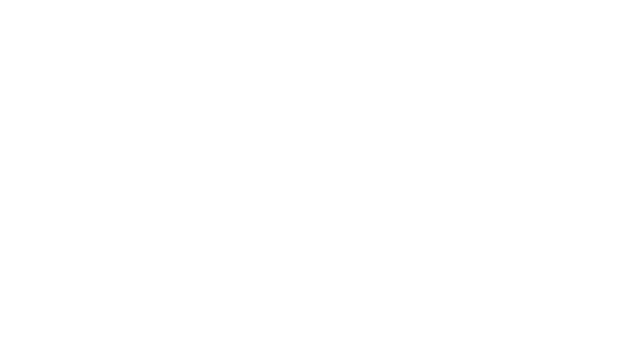
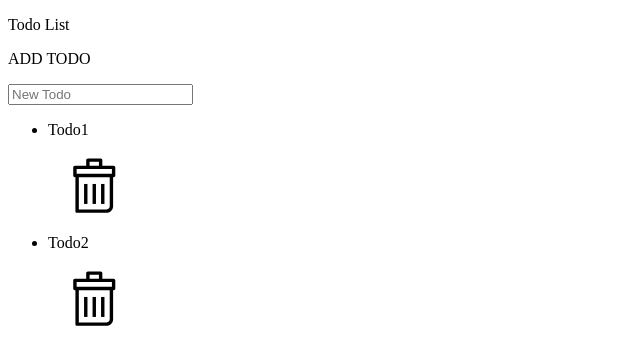
Before and after one commit to YukiOnishi1129/raretech_homework_todolist, a React (Create React App) app: page / in a window 1280 px wide. Shown: the top 364 px of the page, without its empty margins (0-640 px from the left). Built offline with nearby package versions, Linux system fonts and the light colour scheme.

Commit message:
[feat]必要なHTML要素を記載した。

```diff
--- a/src/App.jsx
+++ b/src/App.jsx
@@ -1,5 +1,27 @@
-import React from "react";
+import React from 'react';
+import trashCan from "./images/trash_can.svg";
 
 export const App = () => {
-  return null;
+
+  return (
+    <>
+      <p>Todo List</p>
+      <div>
+        <p>ADD TODO</p>
+        <input type="text" placeholder="New Todo" />
+      </div>
+      <div>
+        <ul>
+          <div>
+            <li>Todo1</li>
+            <input type="image" src={trashCan} alt="削除" />
+          </div>
+          <div>
+            <li>Todo2</li>
+            <input type="image" src={trashCan} alt="削除" />
+          </div>
+        </ul>
+      </div>
+    </>
+  );
 };
```
Also changed, not shown: src/images/trash_can.svg (added).
